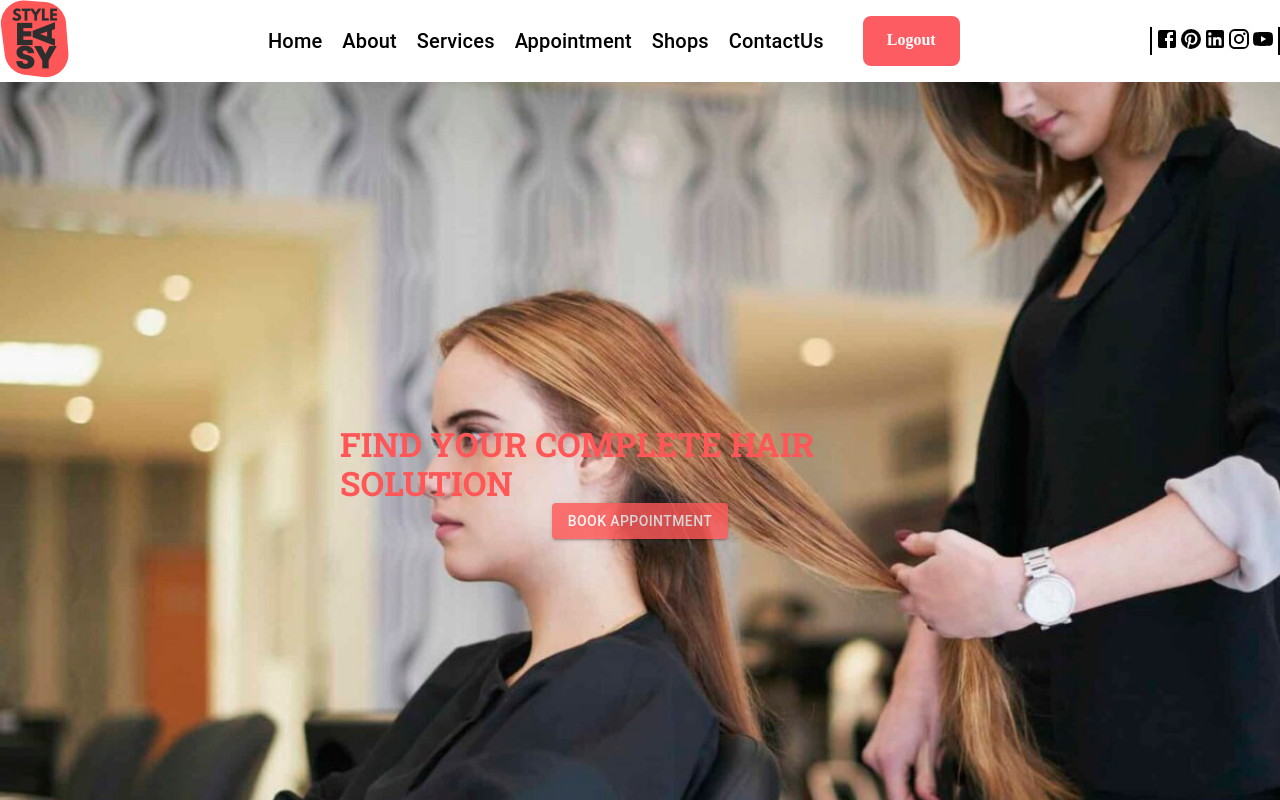
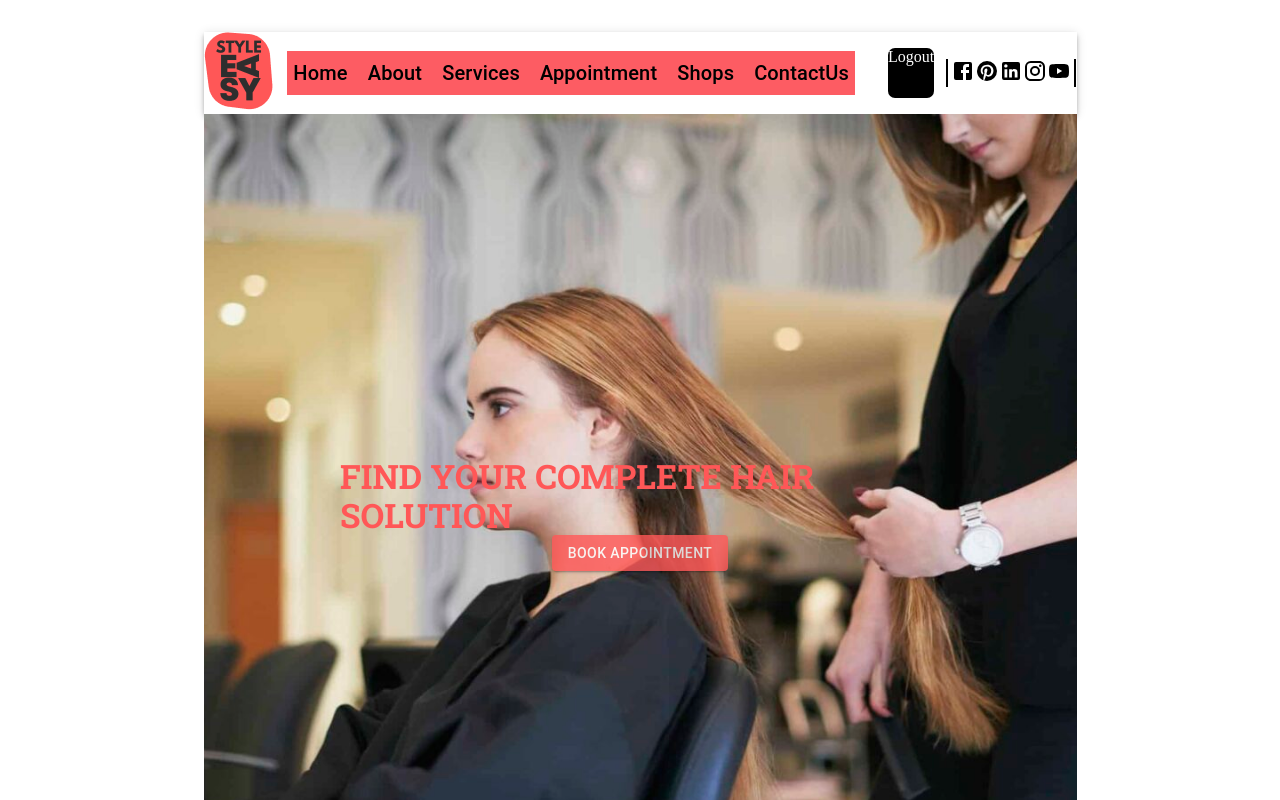
Before and after one commit to sambhavibista/MinorProjectSaloon, a React (Vite) app in the folder Frontend/: page /home in a window 1280 px wide. Shown: the top 800 px of the page. Built offline with nearby package versions, Linux system fonts and the light colour scheme.

Commit message:
Revert "front page made nice"

```diff
--- a/Frontend/src/App.css
+++ b/Frontend/src/App.css
@@ -1,8 +1,7 @@
 #root {
-  height:100%;
-  width:100%;
 
   margin: 0 auto;
+  padding: 2rem;
   text-align: center;
   /* background-color: aqua; */
 }
--- a/Frontend/src/layout/nav_bar.jsx
+++ b/Frontend/src/layout/nav_bar.jsx
@@ -57,7 +57,7 @@ function NavBar({ refs }) {
   );
 
   const renderItems = (
-    <Box className:logout sx={{ display: 'flex', gap: '20px', background:'', margin:'3px',padding:'6px'}}>
+    <Box className:logout sx={{ display: 'flex', gap: '20px', background:'#fd5c63', margin:'3px',padding:'6px'}}>
       {navItems.map((item, index) => (
         <Typography
           key={index}
@@ -132,9 +132,10 @@ function NavBar({ refs }) {
           >
             {renderItems}
              {/* Add Logout Button */}
-       <Typography className='logout'
+       <Typography
         variant="contained"
         onClick={handleLogout}
+        sx={{ backgroundColor: 'black', color: 'white',borderRadius:"7px",'&:hover': { backgroundColor: '#333' } }}
       >
          Logout
       </Typography>
--- a/Frontend/src/layout/navbar.css
+++ b/Frontend/src/layout/navbar.css
@@ -1,23 +1,20 @@
 .logout{
 
     display: inline-block;
-    outline: none;
+    outline: 0;
     cursor: pointer;
+    border-radius: 6px;
+    border: 2px solid #ff4742;
+    color: #fff;
+    background-color: #ff4742;
+    padding: 8px;
+    box-shadow: rgba(0, 0, 0, 0.07) 0px 2px 4px 0px, rgba(0, 0, 0, 0.05) 0px 1px 1.5px 0px;
+    font-weight: 800;
     font-size: 16px;
-    line-height: 20px;
-    font-weight: 600;
-    border-radius: 8px;
-    padding: 14px 24px;
-    border: none;
-    background-color: #fd5c63 ;
-    color: #fff;
+    height: 42px;
+    :hover{
+        background: 0 0;
+        color: #ff4742;
+    }
 
 }
-
-.logout:hover{
-    border:2px solid black;
-    color: black;
-
-    background-color: white ;
-
-}
```
Also changed, not shown: 1 other file (tests, documents, lock files or other folders).
